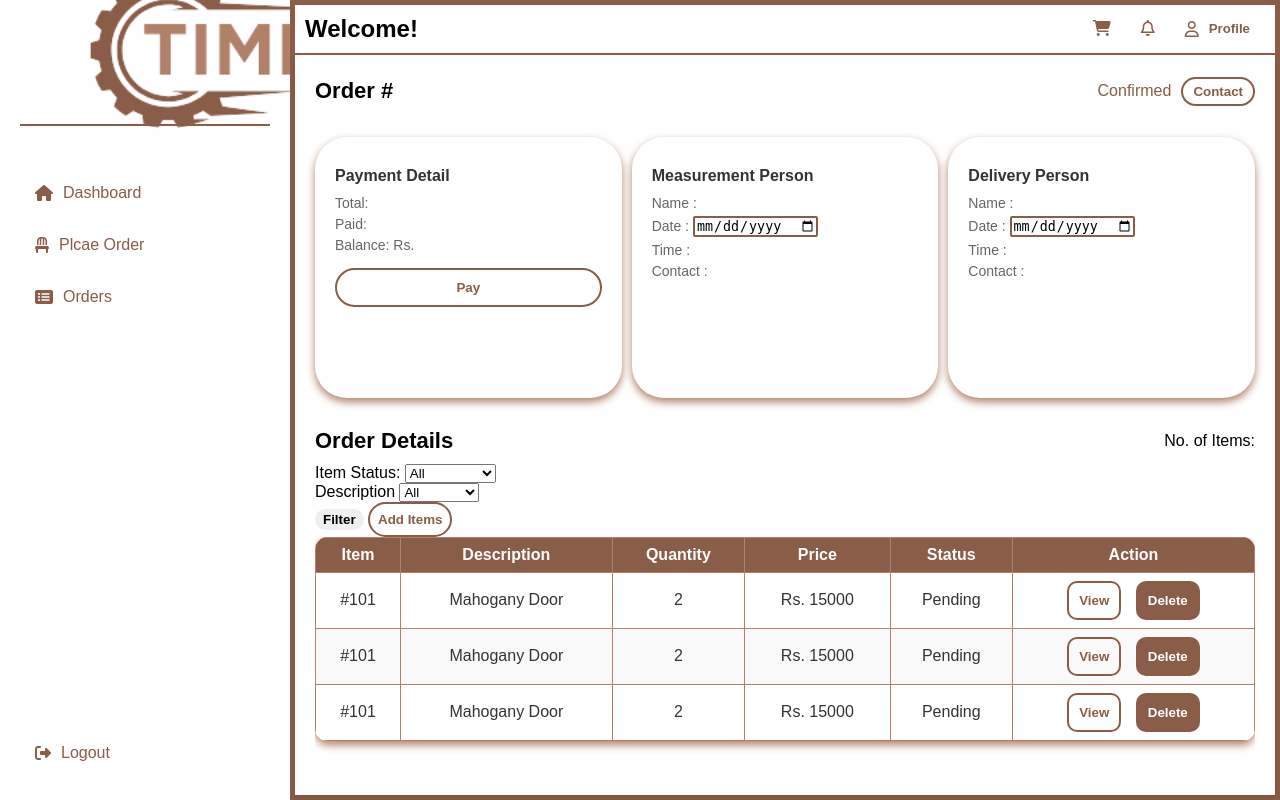
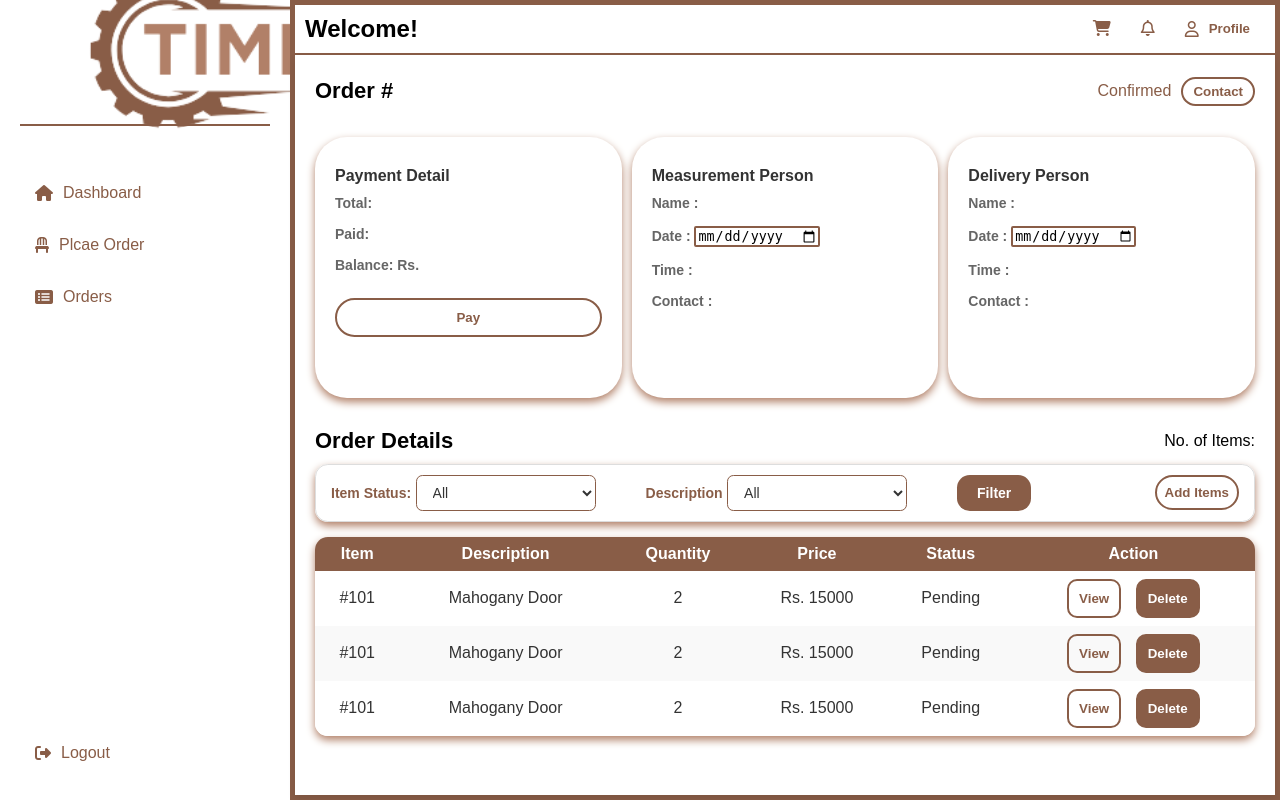
Before and after one commit to TheekshanaThathsara/Timberly_WoodWorking, a PHP site: page /orderDoorDetails.html in a window 1280 px wide. Run offline with PHP 8.4, Linux system fonts and the light colour scheme; some libraries are stand-ins or nearby versions.

Commit message:
update pending door orders

```diff
--- a/public/customer/styles/pendingDoorOrder.css
+++ b/public/customer/styles/pendingDoorOrder.css
@@ -75,7 +75,7 @@ body, html {
     color: #fff;
     padding: 12px;
     text-align: left;
-    border: 1px solid var(--color-secondary);
+    /* border: 1px solid var(--color-secondary); */
 }
 
 .styled-table tbody tr:nth-child(even) {
@@ -89,7 +89,7 @@ body, html {
 .styled-table tbody td {
     padding: 10px;
     color: #333;
-    border: 1px solid var(--color-secondary);
+    /* border: 1px solid var(--color-secondary); */
 }
 
 .styled-table tbody tr:hover {
@@ -98,12 +98,65 @@ body, html {
     transition: background-color 0.3s;
 }
 
+/* Filter Bar Styling */
+.filter-container {
+    display: flex;
+    justify-content:flex-start;
+    align-items: center;
+    gap: 50px;
+    margin-bottom: 15px;
+    padding: 10px 15px;
+    /* background-color: #f9f9f9; */
+    border: 1px solid #ddd;
+    border-radius: var(--border-radius-2);
+    box-shadow: var(--box-shadow);
+    height: fit-content;
 
+}
+
+.filter-container label {
+    font-size: 14px;
+    color: var(--color-primary);
+    font-weight: 600;
+}
+
+.filter-select {
+    padding: 8px 12px;
+    font-size: 14px;
+    border: 1px solid var(--color-primary);
+    border-radius: var(--border-radius-1);
+    background-color: #fff;
+    color: #333;
+    outline: none;
+    transition: all 0.3s ease;
+    width: 180px;
+}
+
+.filter-select:focus {
+    border-color: var(--color-secondary);
+    box-shadow: 0px 0px 4px var(--color-secondary);
+}
+
+.filter-btn {
+    padding: 10px 20px;
+    border-radius: var(--border-radius-2);
+    background-color: var(--color-primary);
+    color: var(--color-white);
+    font-size: 14px;
+    font-weight: bold;
+    border: none;
+    cursor: pointer;
+    transition: background-color 0.3s ease;
+}
+
+.filter-btn:hover {
+    background-color: var(--color-secondary);
+}
 
 
 .dashboard-container {
     display: flex;
-    min-height: 100vh;
+    max-height: 100vh;
 }
 
 .dashboard-container .main-content {
@@ -197,9 +250,10 @@ body, html {
     p {
         font-size: 14px;
         color: #666;
-        margin-bottom: 5px;
+        margin-bottom: 15px;
         padding: 0%;
         margin-top: 0;
+        font-weight: 600;
 
     }
 
@@ -237,8 +291,8 @@ body, html {
 
 .dashboard-container .main-content .content .bottom .table-container {
     flex: 1;
-    overflow-y: auto;
-    max-height: 250px;
+    /* overflow-y: auto;  */
+    /* max-height: 250px;  */
     /* border: 1px solid #ccc; */
     border-radius: 5px;
 
@@ -296,6 +350,7 @@ body, html {
     box-shadow: 0px 4px 8px rgba(0, 0, 0, 0.2);
     z-index: 11;
     display: none; /* hidden by default */
+    width: 50%;
   }
 
   .popup .form-content {
@@ -370,7 +425,7 @@ body, html {
         outline: none;
         background-color: #fff;
         transition: border 0.3s;
-        width: 30%;
+        width: 60%;
         height: 30px;
         border: 1px solid var(--color-primary);
 
```
